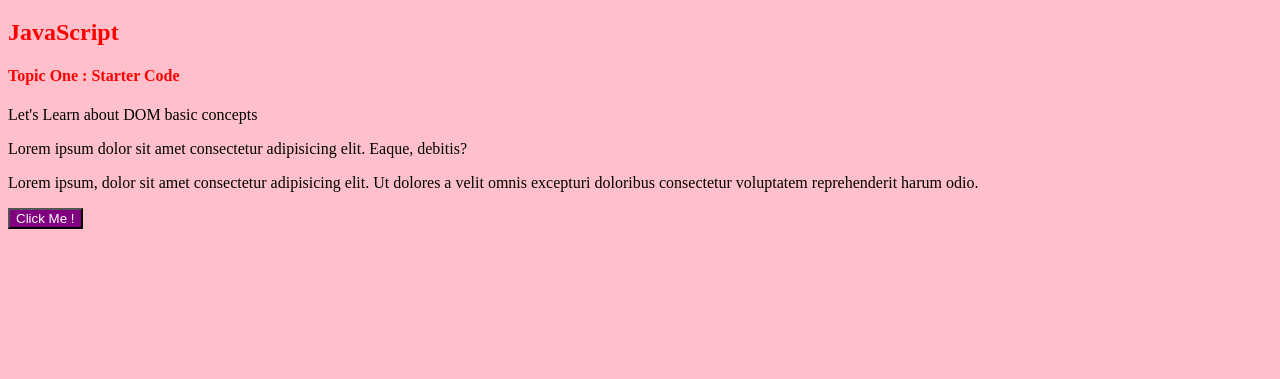
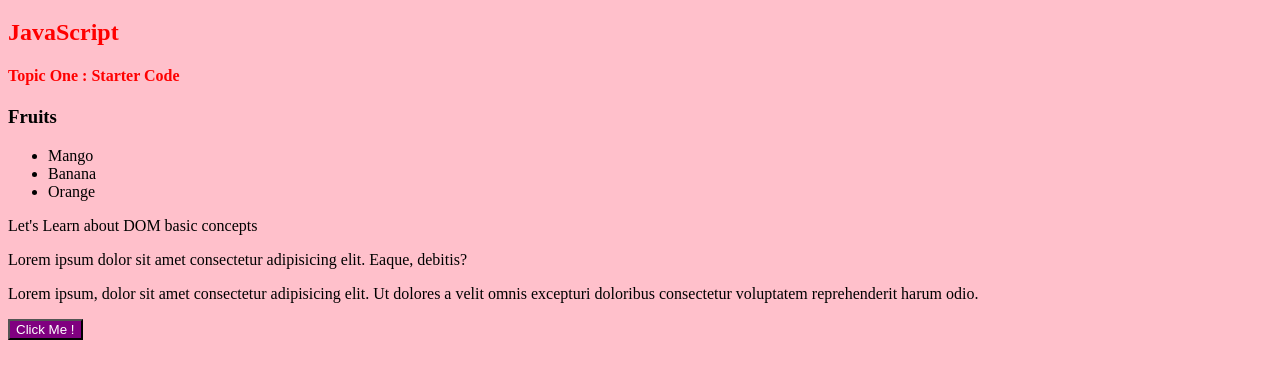
Before and after one commit to Sharier475/DomPartOne, a plain HTML site: page index.html in a window 1280 px wide. Shown: the part 61-440 px from the top of the page. Drawn offline with Linux system fonts and the light colour scheme.

Commit message:
Add fruit list section and enhance script for querying elements

```diff
--- a/index.html
+++ b/index.html
@@ -11,6 +11,14 @@
     <h1 id="header">DOM Demo by Sharier Islam</h1>
     <h2 class="heading">JavaScript</h2>
     <h4 class="heading">Topic One : Starter Code</h4>
+    <div id="fru">
+        <h3>Fruits</h3>
+        <ul>
+            <li>Mango</li>
+            <li>Banana</li>
+            <li>Orange</li>
+        </ul>
+    </div>
     <p>Let's Learn about DOM basic concepts </p>
     <p>Lorem ipsum dolor sit amet consectetur adipisicing elit. Eaque, debitis?
     <p>Lorem ipsum, dolor sit amet consectetur adipisicing elit. Ut dolores a velit omnis excepturi doloribus consectetur voluptatem reprehenderit harum odio.</p>
--- a/script.js
+++ b/script.js
@@ -30,6 +30,11 @@ console.dir(firstClass);
 let button = document.querySelector("#myId")
 console.dir(button);
 
+let fruits = document.querySelector("#fru");
+console.dir(fruits);
+
+
+
 //Returns with All Elements
 
 let allEle = document.querySelectorAll("p");
@@ -37,3 +42,10 @@ console.dir(allEle);
 
 let allClass = document.querySelectorAll(".heading");
 console.dir(allClass);
+
+
+// Properties
+// tagName: returns tag for element nodes
+// innerText: returns the text content of the element and all its children.
+// innerHtml: returns the plain text or HTML contents in the Element.
+// textContent: returns textual content even for hidden elements.
```
